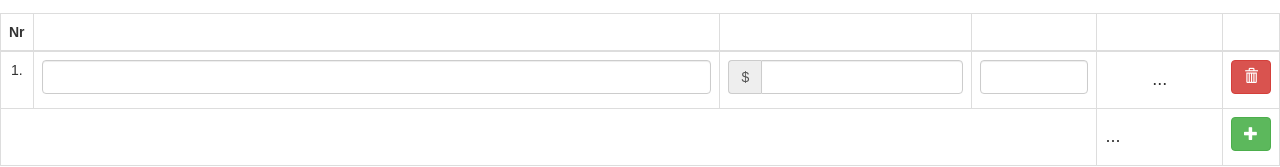
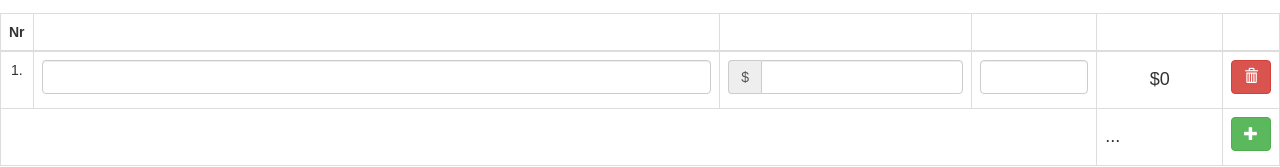
Before and after one commit to coding102/ReactComponents, a React (Create React App) app: page / in a window 1280 px wide. Shown: the part 1087-1254 px from the top of the page. Built offline with nearby package versions, Linux system fonts and the light colour scheme.

Commit message:
price/amount change

```diff
--- a/src/App.js
+++ b/src/App.js
@@ -11,6 +11,14 @@ class InvoiceLineItems extends React.Component {
   constructor(props) {
     super(props);
     this.state = { price: null, amount: null };
+    this.priceChanged = this.priceChanged.bind(this);
+    this.amountChanged = this.amountChanged.bind(this);
+  }
+  priceChanged(event) {
+    this.setState({ price: event.target.value });
+  }
+  amountChanged(event) {
+    this.setState({ amount: event.target.value });
   }
   tableHeader() {
     return (
@@ -47,7 +55,9 @@ class InvoiceLineItems extends React.Component {
         {this.tableHeader()}
         <tbody>
           <LineItem price={this.state.price}
-                    amount={this.state.amount} />
+                    amount={this.state.amount}
+                    priceChanged={this.priceChanged}
+                    amountChanged={this.amountChanged} />
         </tbody>
         {this.tableFooter()}
       </table>
@@ -55,8 +65,14 @@ class InvoiceLineItems extends React.Component {
   }
 }
 class LineItem extends React.Component {
+  calculateTotal() {
+    let { price, amount } = this.props;
+    let p = parseFloat(price);
+    let a = parseFloat(amount);
+    return ((isNaN(p) || isNaN(a)) ? 0 : p * a);
+  }
   render() {
-    let { price, amount } = this.props;
+    let { price, priceChanged, amount, amountChanged } = this.props;
     return (
       <tr>
         <td>1.</td>
@@ -67,14 +83,16 @@ class LineItem extends React.Component {
           <div className="input-group">
             <div className="input-group-addon">$</div>
             <input name="price" value={price}
-                                className="form-control" />
+                                className="form-control"
+                                onChange={priceChanged} />
           </div>
         </td>
         <td>
           <input name="amount" value={amount}
-                               className="form-control" />
+                               className="form-control"
+                               onChange={amountChanged} />
         </td>
-        <td><h4>...</h4></td>
+        <td><h4>${this.calculateTotal()}</h4></td>
         <td>
           <button className="btn btn-danger">
             <span className="glyphicon glyphicon-trash"></span>
@@ -84,6 +102,8 @@ class LineItem extends React.Component {
     );
   }
 }
+
+
 
 
 // Password Strength
```
